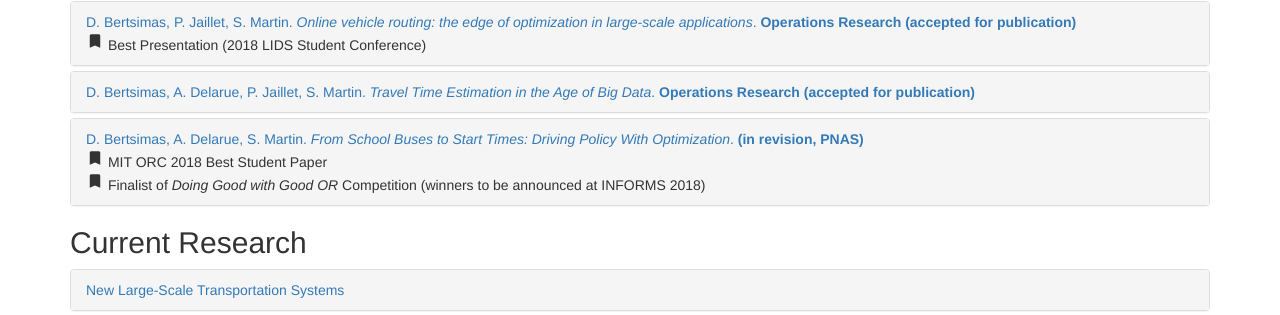
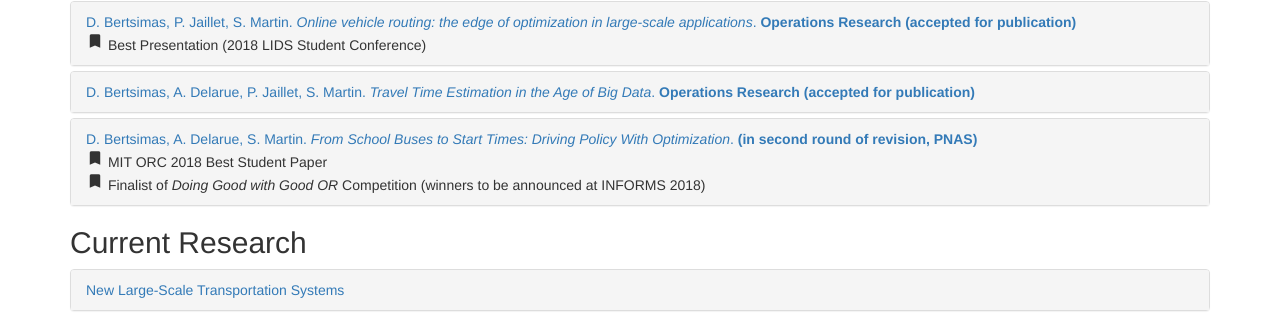
Before and after one commit to trevorhsong/trevorhsong.github.io, a Jekyll site: the page built from research.html, in a window 1280 px wide. Shown: the part 389-704 px from the top of the page. Built offline with Jekyll 4.4.1, drawn with Linux system fonts in a browser that asks for light colours.

Commit message:
updated state of paper

```diff
--- a/research.html
+++ b/research.html
@@ -113,7 +113,7 @@ tabname: Research
           <a data-toggle="collapse" data-parent="#completed" href="#collapse4">
             D. Bertsimas, A. Delarue, S. Martin.
             <em>From School Buses to Start Times: Driving Policy With Optimization</em>.
-            <strong>(in revision, PNAS)</strong>
+            <strong>(in second round of revision, PNAS)</strong>
           </a><br />
           <i class="material-icons md-18">bookmark</i> MIT ORC 2018 Best Student Paper <br />
           <i class="material-icons md-18">bookmark</i> Finalist of <em>Doing Good with Good OR</em> Competition (winners to be announced at INFORMS 2018)
```
